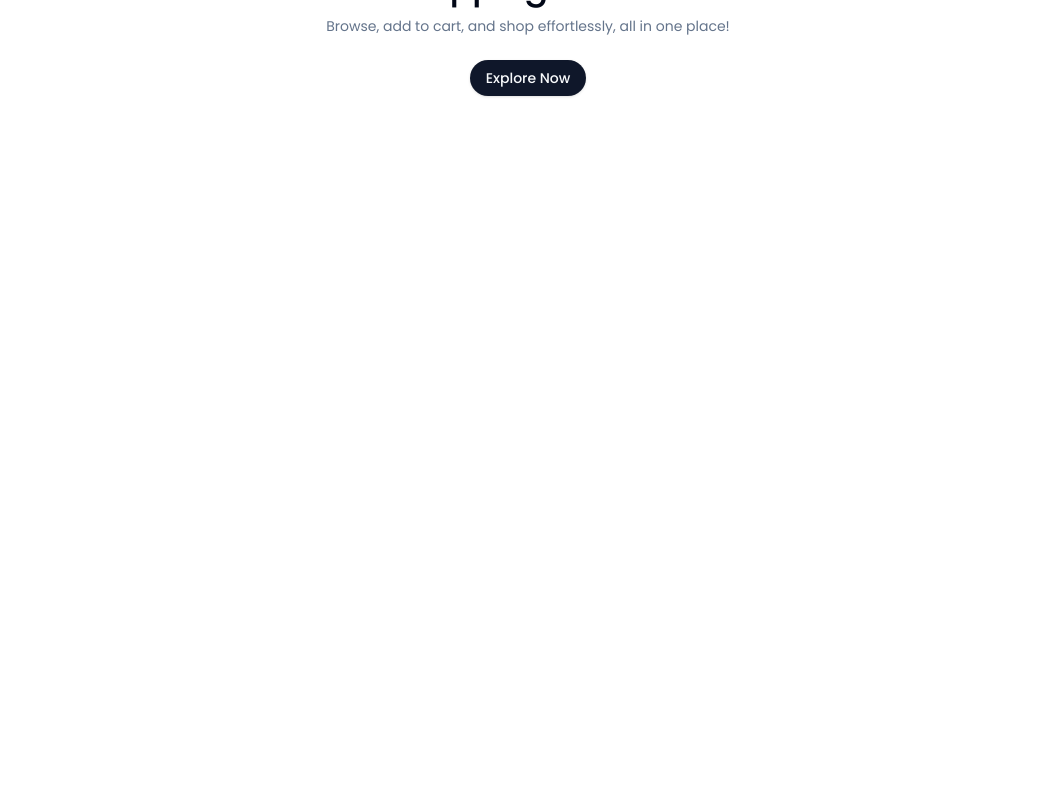
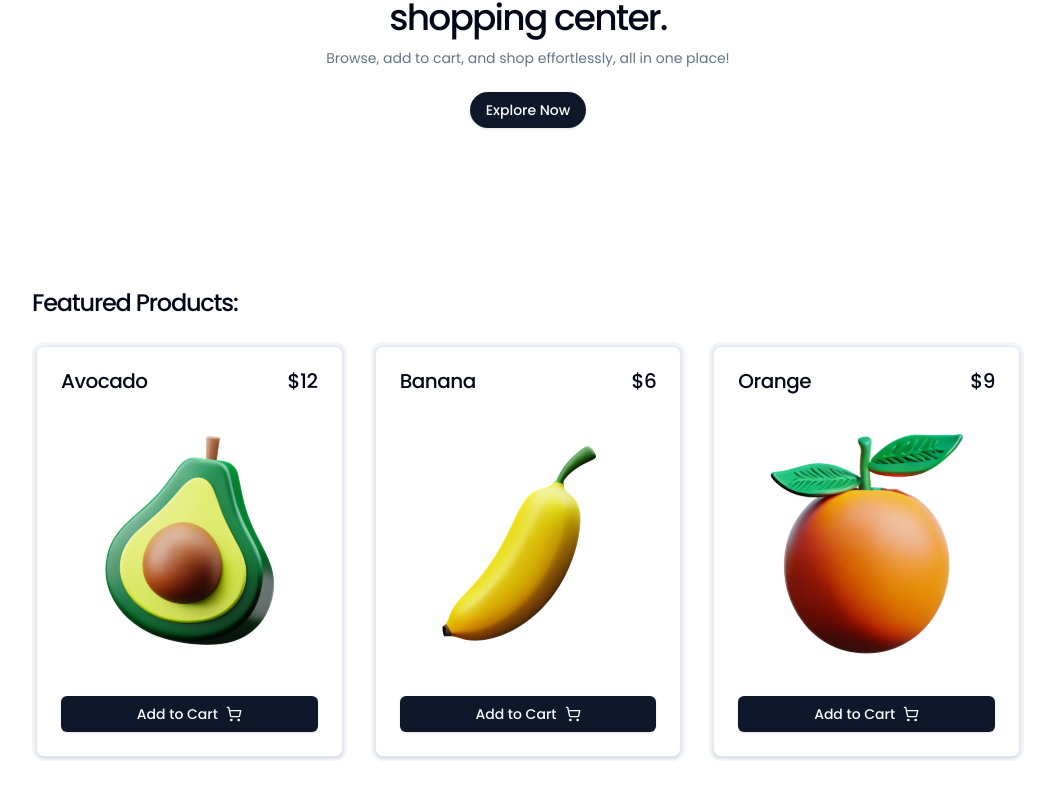
Before and after one commit to robiuzzaman4/zustand-shopping-cart, a Next.js app: page / in a window 1280 px wide. Shown: the part 250-1050 px from the top of the page, without its empty margins (112-1167 px from the left). Before the commit the page ends 800 px from the top, so only its background shows below. Built offline with nearby package versions, Linux system fonts and the light colour scheme.

Commit message:
feat: product cart design done

```diff
--- a/src/app/page.tsx
+++ b/src/app/page.tsx
@@ -1,12 +1,14 @@
 import React from "react";
 import Hero from "@/components/hero";
 import Container from "@/components/container";
+import Products from "@/components/products";
 
 const HomePage = () => {
   return (
     <section className="w-full py-16">
       <Container>
         <Hero />
+        <Products />
       </Container>
     </section>
   );
--- a/src/components/hero.tsx
+++ b/src/components/hero.tsx
@@ -4,7 +4,7 @@ import Link from "next/link";
 
 const Hero = () => {
   return (
-    <div className="w-full max-w-xl mx-auto grid place-items-center gap-6 py-12">
+    <div className="w-full max-w-xl mx-auto grid place-items-center gap-6 py-20">
       <span className="grid gap-2">
         <h1 className="text-3xl md:text-4xl font-medium tracking-tighter text-center md:leading-tight">
           Zustify - world best online shopping center.
@@ -14,7 +14,7 @@ const Hero = () => {
         </p>
       </span>
       <Button asChild className="rounded-full">
-        <Link href="/#explore" target="_blank">
+        <Link href="#products">
           Explore Now
         </Link>
       </Button>
--- /dev/null
+++ b/src/components/product-card.tsx
@@ -0,0 +1,55 @@
+import React from "react";
+import { Card, CardContent, CardTitle } from "@/components/ui/card";
+import Image from "next/image";
+import { Button } from "./ui/button";
+import { Minus, Plus, ShoppingCart } from "lucide-react";
+
+interface Product {
+  id: string;
+  name: string;
+  price: number;
+  img: string;
+}
+
+interface ProductCardProps {
+  product: Product;
+}
+
+const ProductCard = ({ product }: ProductCardProps) => {
+  return (
+    <div className="bg-secondary p-1 rounded-xl">
+      <Card className="rounded-lg shadow">
+        <CardContent className="space-y-6">
+          <span className="flex items-center justify-between gap-3">
+            <CardTitle>{product.name}</CardTitle>
+            <CardTitle>${product.price}</CardTitle>
+          </span>
+          <Image
+            src={product.img}
+            alt={product.name}
+            height={1080}
+            width={1080}
+            className="aspect-square rounded-md"
+          />
+          <Button className="w-full flex items-center justify-center gap-2">
+            Add to Cart <ShoppingCart size={16} />{" "}
+          </Button>
+
+          <span className="w-full hidden grid-cols-5 gap-3">
+            <Button variant="outline">
+              <Minus size={16} className="shrink-0" />
+            </Button>
+            <div className="col-span-3 h-full w-full grid place-items-center">
+              <CardTitle>1</CardTitle>
+            </div>
+            <Button>
+              <Plus size={16} className="shrink-0" />
+            </Button>
+          </span>
+        </CardContent>
+      </Card>
+    </div>
+  );
+};
+
+export default ProductCard;
--- /dev/null
+++ b/src/components/products.tsx
@@ -0,0 +1,20 @@
+import { PRODUCTS } from "@/constants";
+import React from "react";
+import ProductCard from "@/components/product-card";
+
+const Products = () => {
+  return (
+    <div className="grid gap-6 py-20 scroll-mt-10" id="products">
+      <h1 className="text-2xl font-medium tracking-tighter md:leading-tight">
+        Featured Products:
+      </h1>
+      <div className="grid sm:grid-cols-2 md:grid-cols-3 gap-6">
+        {PRODUCTS.map((product) => (
+          <ProductCard key={product.id} product={product} />
+        ))}
+      </div>
+    </div>
+  );
+};
+
+export default Products;
--- /dev/null
+++ b/src/components/ui/card.tsx
@@ -0,0 +1,76 @@
+import * as React from "react"
+
+import { cn } from "@/lib/utils"
+
+const Card = React.forwardRef<
+  HTMLDivElement,
+  React.HTMLAttributes<HTMLDivElement>
+>(({ className, ...props }, ref) => (
+  <div
+    ref={ref}
+    className={cn(
+      "rounded-xl border bg-card text-card-foreground shadow",
+      className
+    )}
+    {...props}
+  />
+))
+Card.displayName = "Card"
+
+const CardHeader = React.forwardRef<
+  HTMLDivElement,
+  React.HTMLAttributes<HTMLDivElement>
+>(({ className, ...props }, ref) => (
+  <div
+    ref={ref}
+    className={cn("flex flex-col space-y-1.5 p-6", className)}
+    {...props}
+  />
+))
+CardHeader.displayName = "CardHeader"
+
+const CardTitle = React.forwardRef<
+  HTMLParagraphElement,
+  React.HTMLAttributes<HTMLHeadingElement>
+>(({ className, ...props }, ref) => (
+  <h3
+    ref={ref}
+    className={cn("text-xl font-medium leading-none tracking-tight", className)}
+    {...props}
+  />
+))
+CardTitle.displayName = "CardTitle"
+
+const CardDescription = React.forwardRef<
+  HTMLParagraphElement,
+  React.HTMLAttributes<HTMLParagraphElement>
+>(({ className, ...props }, ref) => (
+  <p
+    ref={ref}
+    className={cn("text-sm text-muted-foreground", className)}
+    {...props}
+  />
+))
+CardDescription.displayName = "CardDescription"
+
+const CardContent = React.forwardRef<
+  HTMLDivElement,
+  React.HTMLAttributes<HTMLDivElement>
+>(({ className, ...props }, ref) => (
+  <div ref={ref} className={cn("p-6", className)} {...props} />
+))
+CardContent.displayName = "CardContent"
+
+const CardFooter = React.forwardRef<
+  HTMLDivElement,
+  React.HTMLAttributes<HTMLDivElement>
+>(({ className, ...props }, ref) => (
+  <div
+    ref={ref}
+    className={cn("flex items-center p-6 pt-0", className)}
+    {...props}
+  />
+))
+CardFooter.displayName = "CardFooter"
+
+export { Card, CardHeader, CardFooter, CardTitle, CardDescription, CardContent }
--- a/src/constants/index.ts
+++ b/src/constants/index.ts
@@ -7,14 +7,14 @@ export const PRODUCTS = [
   },
   {
     id: "2",
+    name: "Banana",
+    img: "/images/banana.svg",
+    price: 6,
+  },
+  {
+    id: "4",
     name: "Orange",
     img: "/images/orange.svg",
     price: 9,
   },
-  {
-    id: "4",
-    name: "Banana",
-    img: "/images/banana.svg",
-    price: 6,
-  },
 ];
```
Also changed, not shown: public/images/banana.svg, public/images/orange.svg.
